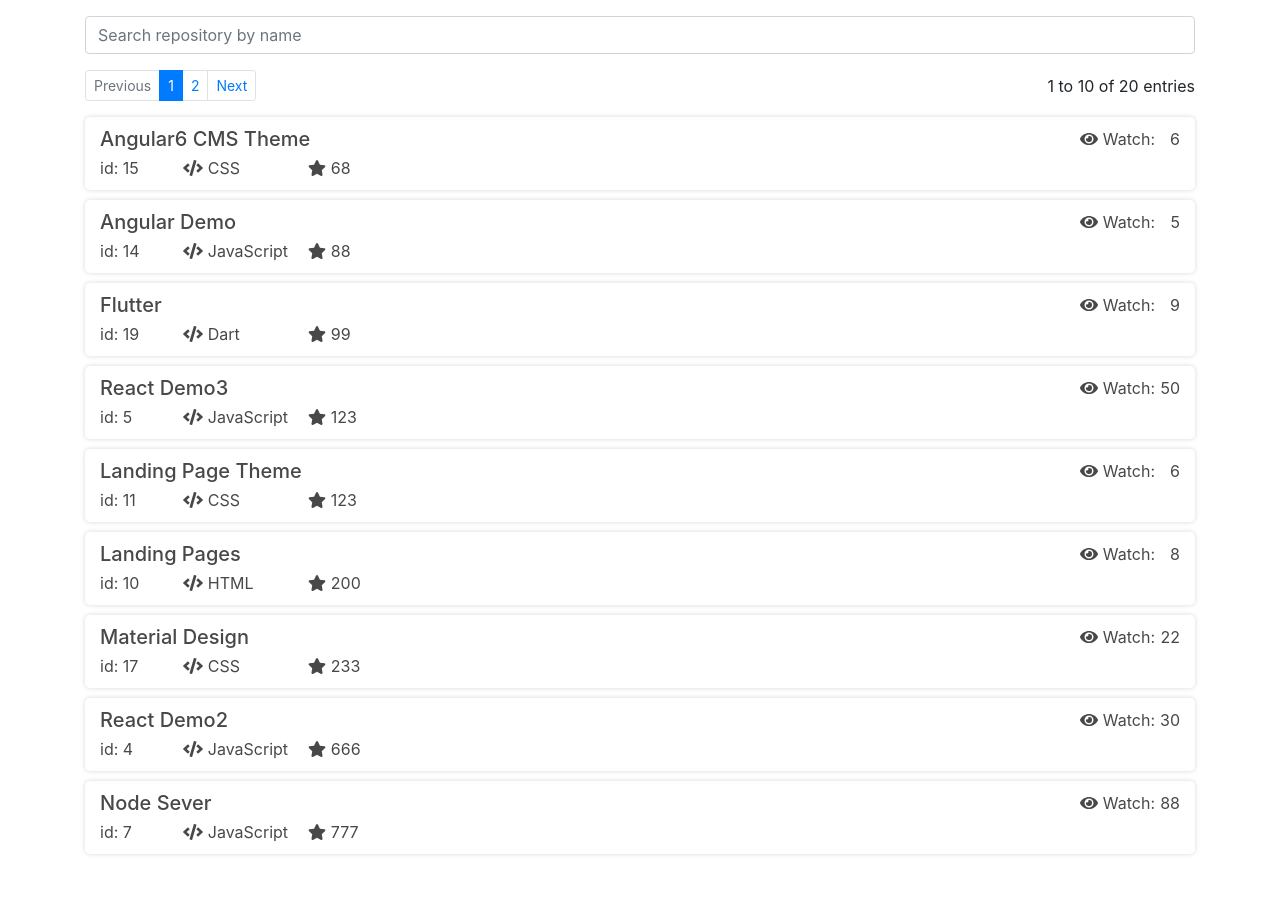
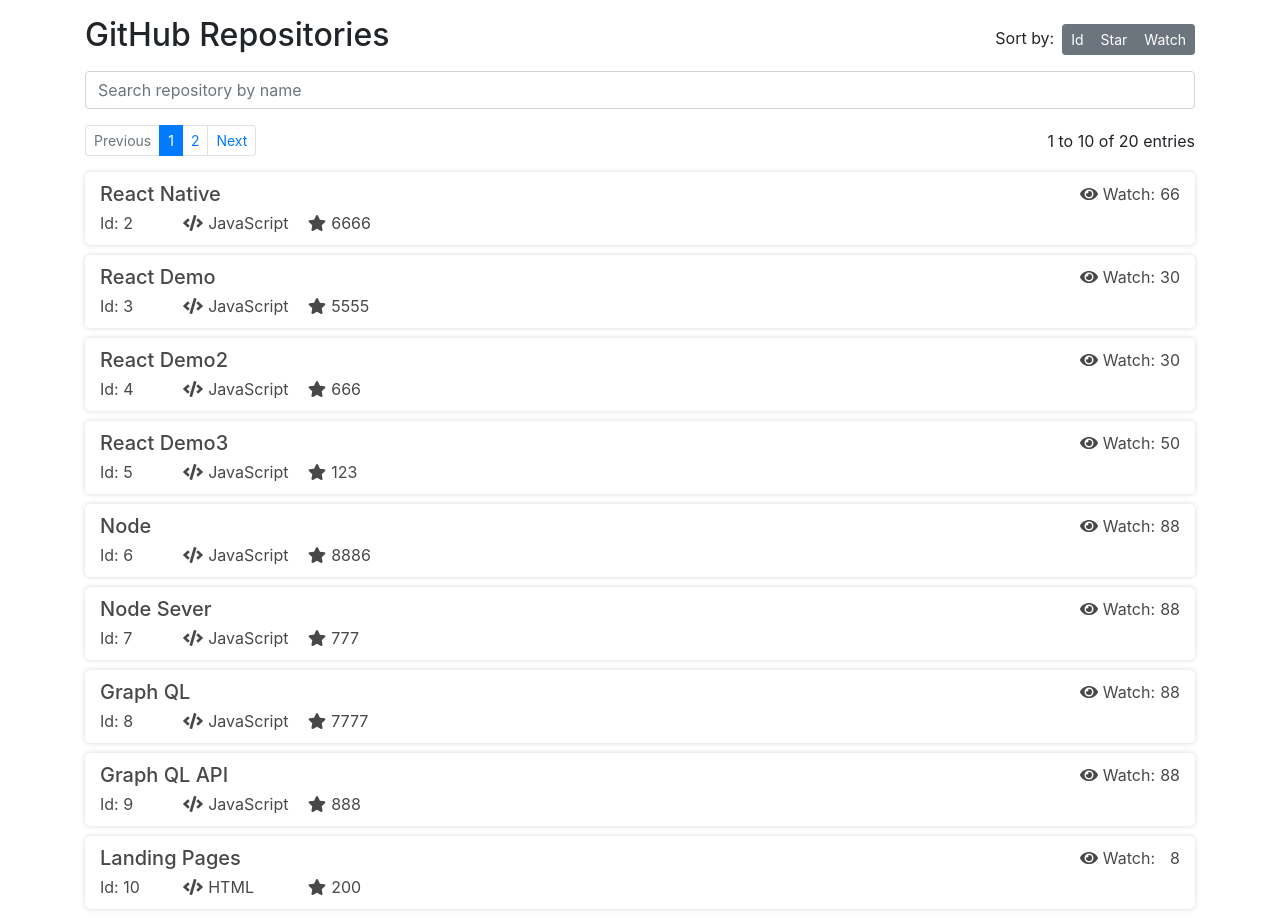
Before and after one commit to liliOfficial/react-github, a React (Create React App) app: page / in a window 1280 px wide. Before the commit the page ends 864 px from the top, so only its background shows below. Built offline with nearby package versions, Linux system fonts and the light colour scheme; no server answers.

Commit message:
more sort

```diff
--- a/src/components/common/listItem.jsx
+++ b/src/components/common/listItem.jsx
@@ -21,7 +21,7 @@
       </div>
       <div>
         <span>
-          id: <span className="rep-id">{repository.id}</span>
+          Id: <span className="rep-id">{repository.id}</span>
         </span>
         <span>
           <FontAwesomeIcon icon={faCode} />
--- /dev/null
+++ b/src/components/pages/header.jsx
@@ -0,0 +1,40 @@
+import React from "react";
+
+const Header = (props) => {
+  const { sortBy } = props;
+  return (
+    <div className="row">
+      <div className="col-sm-6">
+        <h2>GitHub Repositories</h2>
+      </div>
+      <div className="col-sm-6 text-sm-right pt-2 mb-3">
+        Sort by:
+        <div className="btn-group ml-2" role="group" aria-label="Basic example">
+          <button
+            type="button"
+            className="btn btn-secondary btn-sm"
+            onClick={() => sortBy("id")}
+          >
+            Id
+          </button>
+          <button
+            type="button"
+            className="btn btn-secondary btn-sm"
+            onClick={() => sortBy("star")}
+          >
+            Star
+          </button>
+          <button
+            type="button"
+            className="btn btn-secondary btn-sm"
+            onClick={() => sortBy("watchers_count")}
+          >
+            Watch
+          </button>
+        </div>
+      </div>
+    </div>
+  );
+};
+
+export default Header;
--- a/src/components/pages/main.jsx
+++ b/src/components/pages/main.jsx
@@ -3,6 +3,7 @@
 import Input from "../common/input";
 import Pagination from "../common/pagination";
 import ListItem from "../common/listItem";
+import Header from "./header";
 
 import { getRepositories } from "../../services/repositoryService";
 
@@ -20,10 +21,26 @@
     setPagination(newPagination);
   };
 
-  const sortByStar = () => {
-    //Fetch data from API
-    const sortRepositories = getRepositories().sort((a, b) => a.star - b.star);
+  const initData = () => {
+    const sortRepositories = getRepositories();
     setRepositories(sortRepositories);
+  };
+
+  const resetPagination = () => {
+    const newPagination = {
+      ...pagination,
+      currentPage: 1,
+      total: repositories.length,
+    };
+    setPagination(newPagination);
+  };
+
+  const sortBy = (key) => {
+    let newRepositories = repositories;
+    newRepositories.sort((a, b) => a[key] - b[key]);
+    setRepositories(newRepositories);
+
+    resetPagination();
   };
 
   const search = (e) => {
@@ -32,26 +49,20 @@
     setKeywords(input);
 
     //Search in the front end, nomally should
-    const repositories = getRepositories()
-      .sort((a, b) => a.star - b.star)
+    const newRepositories = getRepositories()
       .filter((e) => e.name.toLowerCase().includes(input.toLowerCase()));
-    setRepositories(repositories);
+    setRepositories(newRepositories);
 
-    //Set Pagination
-    const newPagination = {
-      ...pagination,
-      currentPage: 1,
-      total: repositories.length,
-    };
-    setPagination(newPagination);
+    resetPagination();
   };
 
   useEffect(() => {
-    sortByStar();
+    initData();
   }, []);
 
   return (
     <div className="container mt-3">
+      <Header sortBy={sortBy}/>
       <Input
         name="search"
         value={keywords}
```
Also changed, not shown: public/logo192.png (added), public/logo512.png (added).
